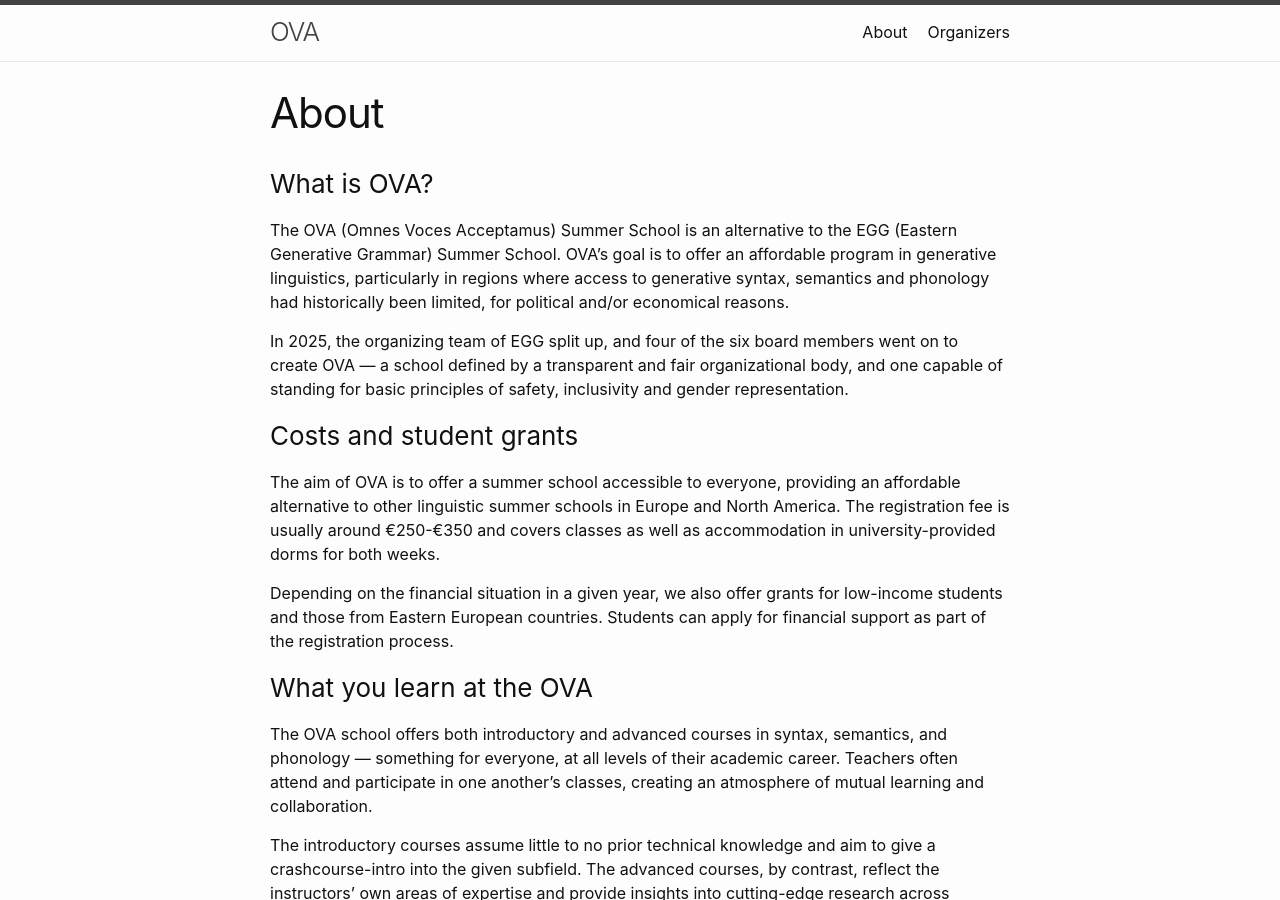
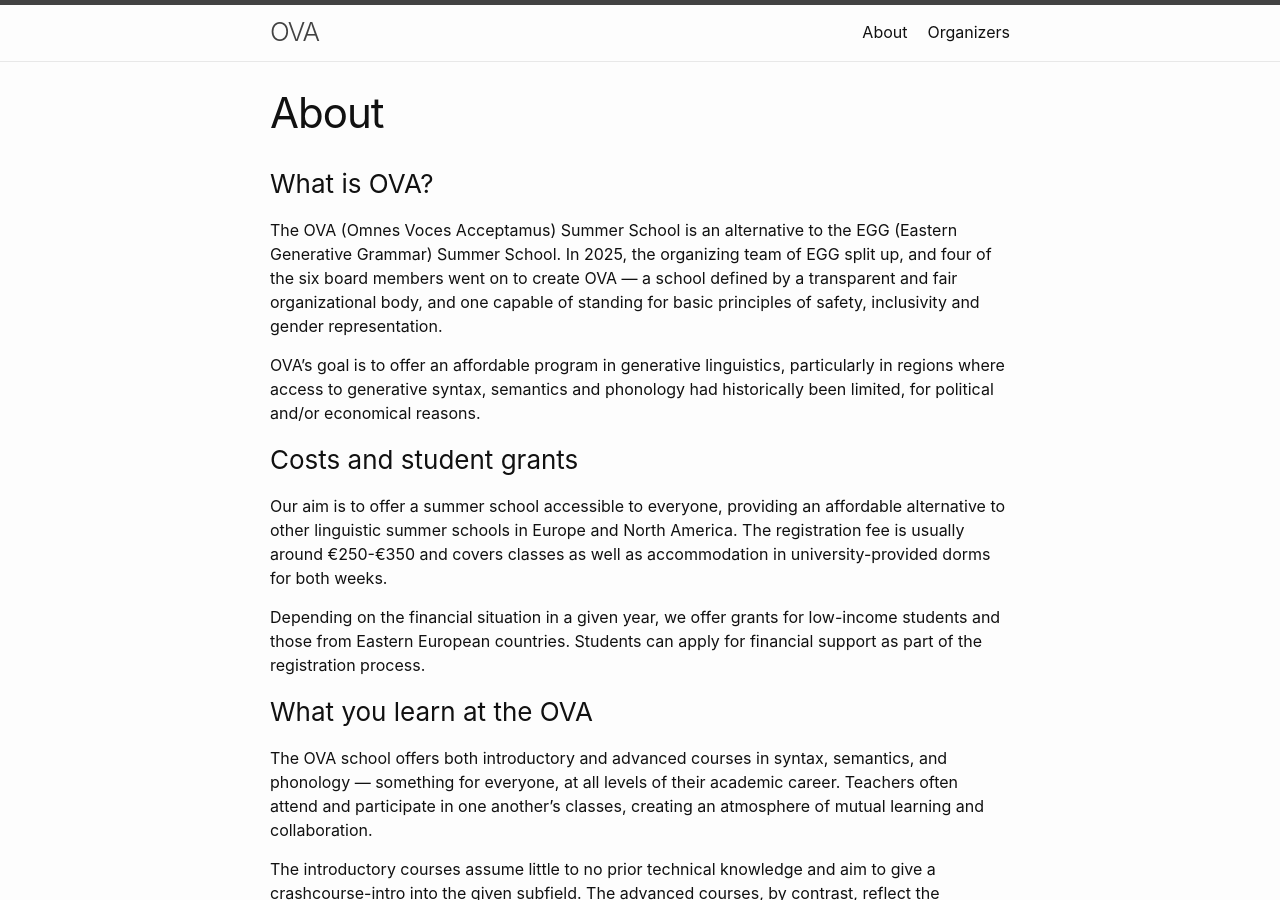
Before and after one commit to ovaschool/ovaschool.github.io, a Jekyll site: the page built from staticpages/about.markdown, in a window 1280 px wide and 900 px high. Built offline with Jekyll 4.4.1, drawn with Linux system fonts in a browser that asks for light colours.

Commit message:
Update about.markdown

```diff
--- a/staticpages/about.markdown
+++ b/staticpages/about.markdown
@@ -6,17 +6,17 @@
 
 ### What is OVA?
 
-The OVA (Omnes Voces Acceptamus) Summer School is an alternative to the EGG (Eastern Generative Grammar) Summer School. OVA's goal is to offer an affordable program in generative linguistics, particularly in regions where access to generative syntax, semantics and phonology had historically been limited, for political and/or economical reasons.
+The OVA (Omnes Voces Acceptamus) Summer School is an alternative to the EGG (Eastern Generative Grammar) Summer School. In 2025, the organizing team of EGG split up, and four of the six board members went on to create OVA — a school defined by a transparent and fair organizational body, and one capable of standing for basic principles of safety, inclusivity and gender representation.
 
-In 2025, the organizing team of EGG split up, and four of the six board members went on to create OVA — a school defined by a transparent and fair organizational body, and one capable of standing for basic principles of safety, inclusivity and gender representation.
+OVA's goal is to offer an affordable program in generative linguistics, particularly in regions where access to generative syntax, semantics and phonology had historically been limited, for political and/or economical reasons.
 
 
 ### Costs and student grants
 
-The aim of OVA is to offer a summer school accessible to everyone, providing an affordable alternative to other linguistic summer schools in Europe and North America. The registration fee is usually around €250-€350 and covers classes as well as accommodation in university-provided dorms for both weeks.
+Our aim is to offer a summer school accessible to everyone, providing an affordable alternative to other linguistic summer schools in Europe and North America. The registration fee is usually around €250-€350 and covers classes as well as accommodation in university-provided dorms for both weeks.
 
 
-Depending on the financial situation in a given year, we also offer grants for low-income students and those from Eastern European countries. Students can apply for financial support as part of the registration process.
+Depending on the financial situation in a given year, we offer grants for low-income students and those from Eastern European countries. Students can apply for financial support as part of the registration process.
 
 
 ### What you learn at the OVA
```
